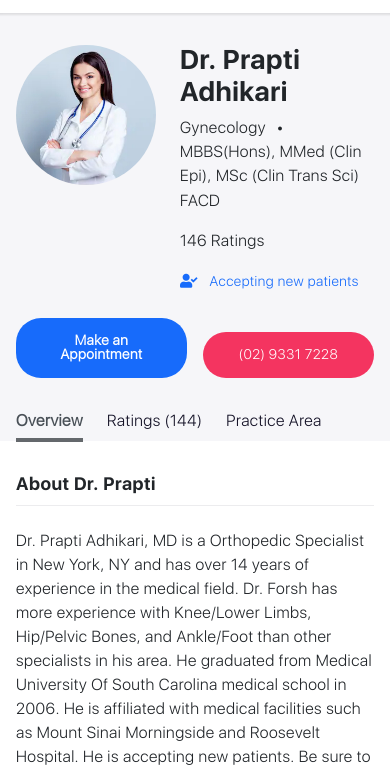
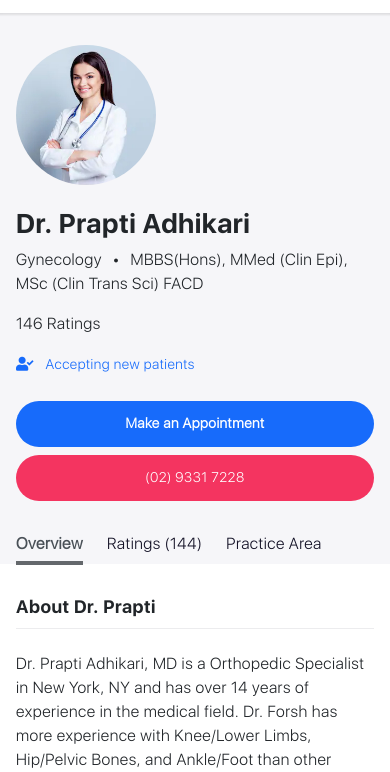
Before and after one commit to mindseedstudio/mindseedstudio.github.io, a plain HTML site: page doctor_profile.html in a window 390 px wide. Shown: the part 67-839 px from the top of the page. Drawn offline with nearby package versions, Linux system fonts and the light colour scheme.

Commit message:
Doc Profile Responsive

```diff
--- a/doctor_profile.html
+++ b/doctor_profile.html
@@ -38,8 +38,8 @@
             <div class="container">
                 <div class="row">
                     <div class="col-lg-9">
-                        <div class="d-flex">
-                            <figure class="profile-image">
+                        <div class="d-flex flex-sm-row flex-column">
+                            <figure class="profile-image mb-4 mb-sm-0">
                                 <img src="images/doctor.jpg" alt="Doctor" class="img-fluid">
                             </figure>
                             <div class="profile-detail">
@@ -63,11 +63,11 @@
                         </div>
                     </div>
                     <div class="col-lg-3 align-self-end">
-                        <div class="d-flex flex-row flex-lg-column align-items-end mt-4 mt-lg-0 ">
-                            <a href="#" class="mb-lg-2 btn btn-primary btn-lg w-100 mr-2 mr-lg-0 profile-appoint">
+                        <div class="d-flex flex-column flex-sm-row flex-lg-column align-items-end mt-4 mt-lg-0 ">
+                            <a href="#" class="mb-2 mb-sm-0 mb-lg-2 btn btn-primary btn-lg w-100 mr-0 mr-sm-2 mr-lg-0 profile-appoint">
                                 Make an Appointment
                             </a>
-                            <a href="tel:(02) 9331 7228" class="btn btn-danger btn-lg w-100 ml-2 ml-lg-0 profile-call">(02) 9331 7228</a>
+                            <a href="tel:(02) 9331 7228" class="btn btn-danger btn-lg w-100 ml-0 ml-sm-2 ml-lg-0 profile-call">(02) 9331 7228</a>
                         </div>
                     </div>
                     <div class="col-lg-12">
```
